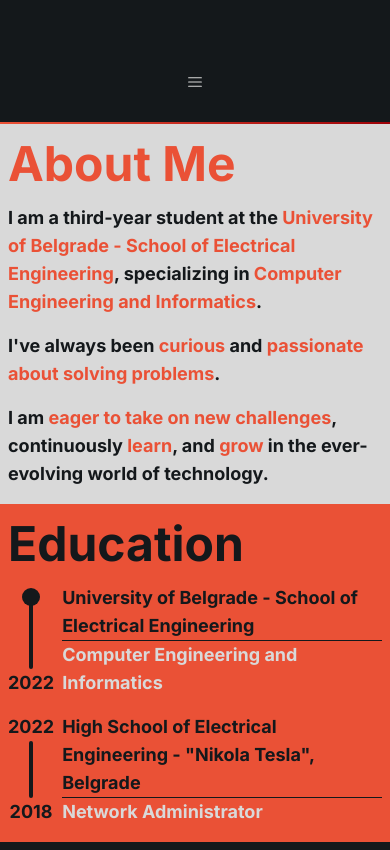
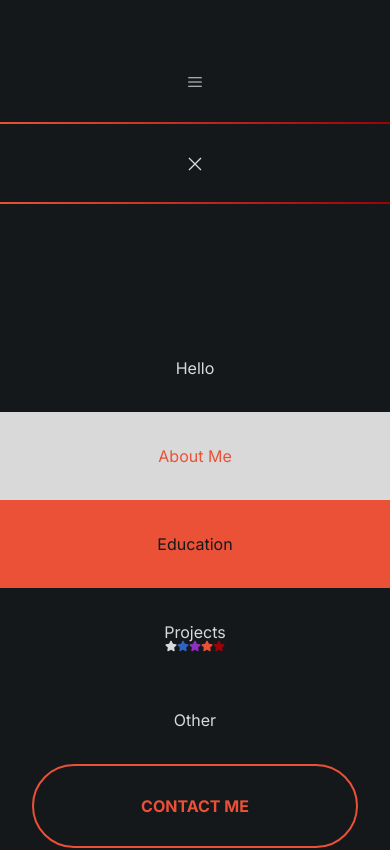
Before and after one commit to matejabogdanovic/matejabogdanovic, a React (Vite) app: page /#/ in a window 390 px wide. Shown: the part 720-1570 px from the top of the page. Built offline with nearby package versions, Linux system fonts and the light colour scheme.

Commit message:
Mobile Nav center.

```diff
--- a/src/sections/nav/SectionNav.tsx
+++ b/src/sections/nav/SectionNav.tsx
@@ -60,24 +60,22 @@
 
       <nav
         className={
-          "z-20 xl:block xl:opacity-100 xl:static xl:translate-x-0 xl:translate-y-0 fixed top-1/2 left-1/2 -translate-x-1/2  transition-all duration-700 w-full bg-dark overflow-y-auto xl:overflow-y-hidden overflow-x-hidden xl:h-auto h-[100dvh] " +
-          (menuShown
-            ? " opacity-100 -translate-y-1/2 "
-            : "opacity-0 translate-y-1/2")
+          "z-20 xl:block xl:opacity-100 xl:static xl:translate-x-0 xl:translate-y-0 fixed top-1/2 left-1/2 -translate-x-1/2  transition-all duration-700 w-full bg-dark overflow-y-auto xl:overflow-y-hidden overflow-x-hidden xl:h-auto h-[100dvh] grid grid-flow-row  grid-rows-[auto_1fr] " +
+          (menuShown ? "  -translate-y-1/2 " : "  translate-y-1/2")
         }
       >
-        <Container containerCssAdd="flex flex-col justify-center items-center !p-0 xl:h-auto h-[100dvh]">
-          <ul className="w-full xl:h-auto flex xl:flex-row flex-col items-center justify-center [&>li>a]:p-8 [&>li>a]:xl:flex [&>li>a]:block [&>li>a]:items-center text-center xl:relative [&>li>a]:xl:min-h-[10dvh]">
-            <li className=" xl:w-auto w-full [&>*]:w-full gradient-accent-red-b-2 relative  ">
-              <ButtonCloseNav menuHide={menuHide} />
-            </li>
-
+        <div className=" xl:w-auto w-full [&>*]:w-full gradient-accent-red-b-2 relative  place-self-start">
+          <ButtonCloseNav menuHide={menuHide} />
+        </div>
+        <Container containerCssAdd="  place-self-center flex flex-col justify-center items-center !p-0 ">
+          <ul className="w-full flex xl:flex-row flex-col items-center justify-center [&>li>a]:p-8 [&>li>a]:xl:flex [&>li>a]:block [&>li>a]:items-center text-center xl:relative [&>li>a]:xl:min-h-[10dvh]   ">
             <NavbarLink
               to="#hero"
               className=" min-h-[10dvh]"
               children={data.hello}
               onClick={menuHide}
             />
+
             <NavbarLink
               to="#aboutme"
               className=" hover:xl:bg-light hover:xl:text-accent transition-colors  bg-light text-accent xl:text-inherit xl:bg-inherit"
```
